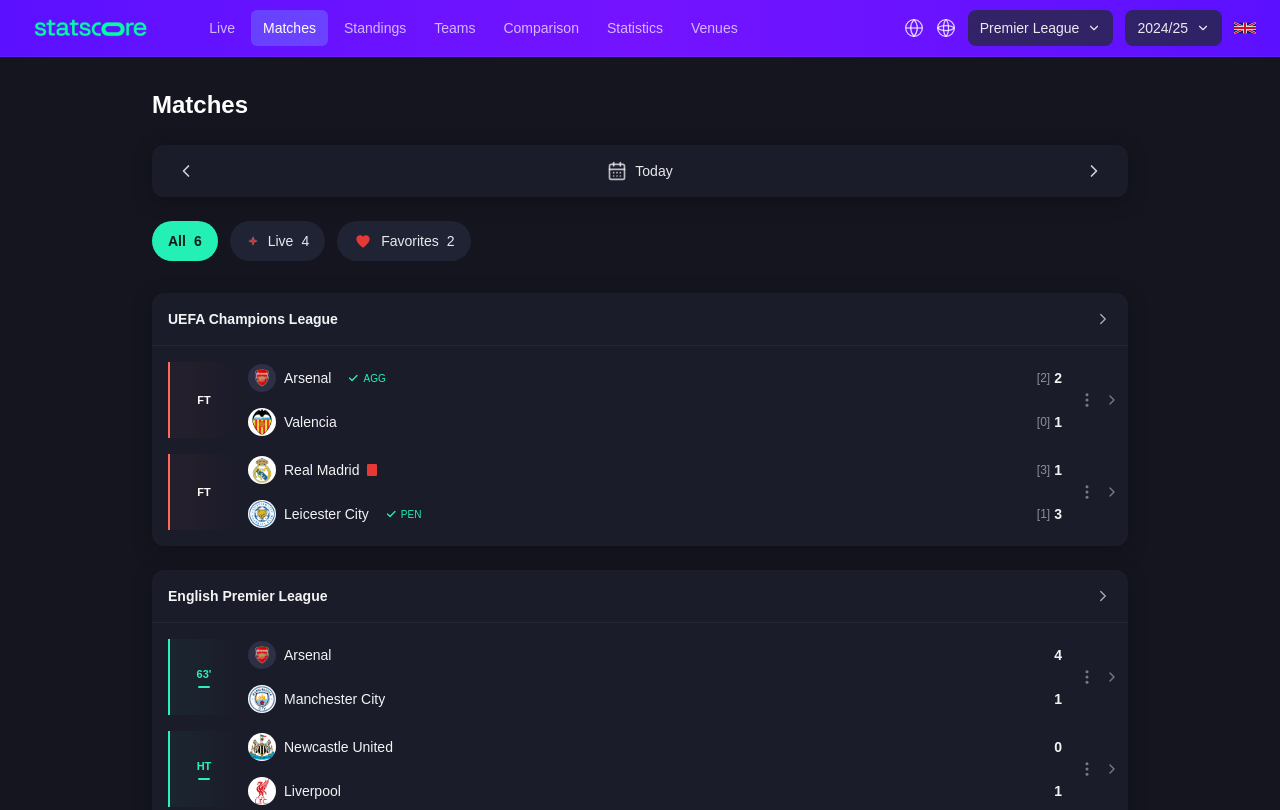
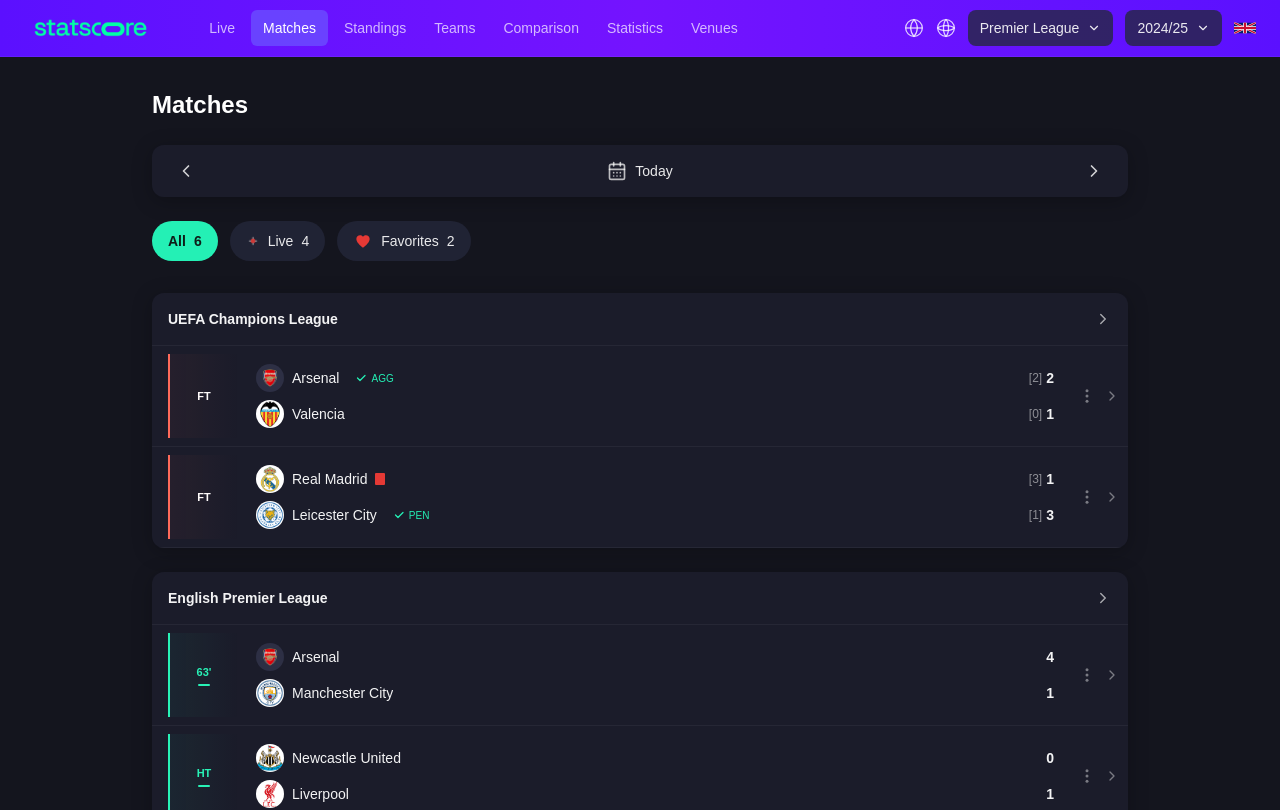
Before and after one commit to Naol86/sport-project, a React (Vite) app: page / in a window 1280 px wide. Shown: the top 810 px of the page. Built offline with nearby package versions, Linux system fonts and the light colour scheme.

Commit message:
Enhance styling in LeagueSection component by adjusting margins and padding for MatchRow and TeamRow. Added a border to each MatchRow for better visual separation.

```diff
--- a/src/components/LeagueSection.tsx
+++ b/src/components/LeagueSection.tsx
@@ -95,7 +95,7 @@ function MatchRow({ event }: { event: EventSummary }) {
     <Link
       to={`/match/${event.id}`}
       className={`
-        group relative flex items-stretch gap-4 overflow-hidden border-white/5 px-2 my-4 ml-4 last:border-b-0 transition-colors hover:bg-white/2
+        group relative flex items-stretch gap-4 overflow-hidden border-white/5 px-2 my-2 ml-4 last:border-b-0 transition-colors hover:bg-white/2
         ${hasRowIndicator ? rowGradient : ""}
       `}
     >
@@ -114,7 +114,7 @@ function MatchRow({ event }: { event: EventSummary }) {
         )}
       </div>
 
-      <div className="flex flex-1 flex-col gap-3">
+      <div className="flex flex-1 flex-col justify-center gap-1 p-2">
         <TeamRow
           name={event.home.name}
           badge={event.home.badge}
@@ -167,7 +167,9 @@ export function LeagueSection({
       </div>
       <div>
         {events.map((event) => (
-          <MatchRow key={event.id} event={event} />
+          <div key={event.id} className="border-b border-white/5" >
+            <MatchRow event={event} />
+          </div>
         ))}
       </div>
     </section>
```
